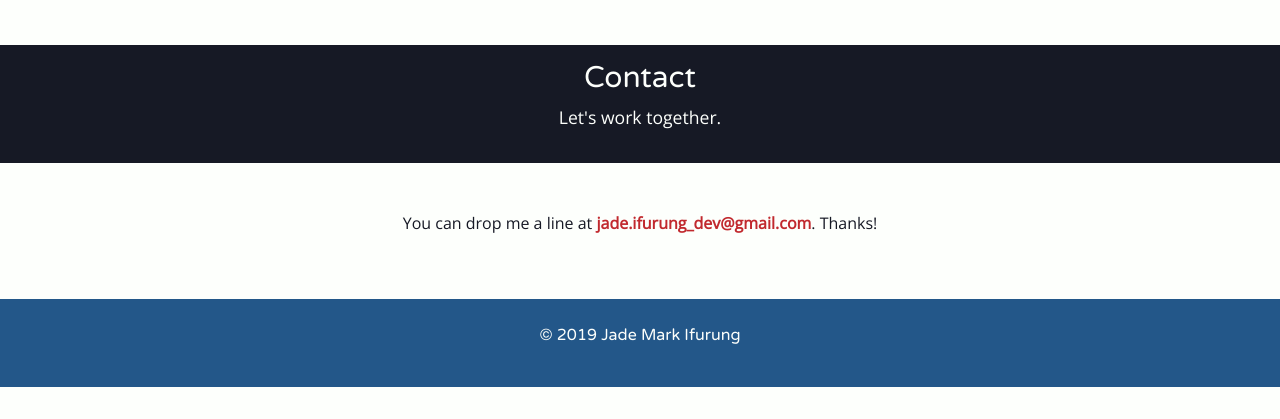
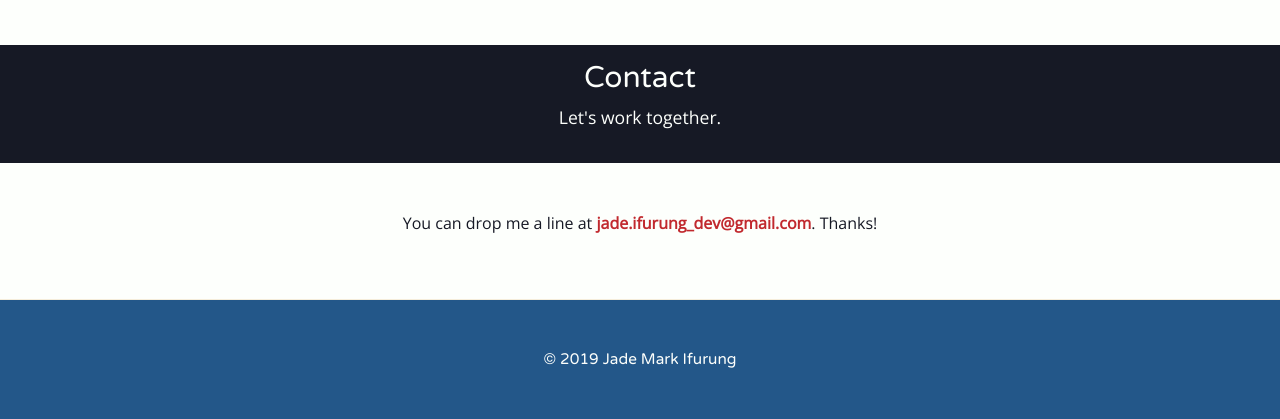
Before and after one commit to jadeifurung/jadeifurung.github.io, a plain HTML site: page index.html in a window 1280 px wide. Shown: the part 1751-2170 px from the top of the page. Before the commit the page ends 2138 px from the top, so only its background shows below. Drawn offline with nearby package versions, Linux system fonts and the light colour scheme.

Commit message:
Adjust header paddings.

```diff
--- a/index.html
+++ b/index.html
@@ -61,7 +61,7 @@
       </div>
     </div>
     <!-- About Section -->
-    <section class="container-fluid px-0">
+    <section class="container-fluid">
       <div class="anchor">
         <a id="about-target">&nbsp;</a>
         <div class="row section-header text-center py-3">
@@ -84,7 +84,7 @@
       </div>
     </section>
     <!-- Portfolio Section -->
-    <section class="container-fluid px-0">
+    <section class="container-fluid">
       <div class="anchor">
         <a id="portfolio-target">&nbsp;</a>
         <div class="row section-header text-center py-3">
@@ -167,7 +167,7 @@
       </div>
     </section>
     <!-- Contact Section -->
-    <section class="container-fluid px-0">
+    <section class="container-fluid">
       <div class="anchor">
         <a id="contact-target">&nbsp;</a>
         <div class="row section-header text-center py-3">
@@ -184,13 +184,8 @@
       </div>
     </section>
   </main>
-
-  <footer class="text-center py-4">
-    <div class="row">
-      <div class="col">
-        <p>&copy; 2019 Jade Mark Ifurung</p>
-      </div>
-    </div>
+  <footer class="text-center px-3 py-3">
+    <small>&copy; 2019 Jade Mark Ifurung</small>
   </footer>
   <!-- Optional JavaScript -->
   <!-- jQuery first, then Popper.js, then Bootstrap JS -->
--- a/styles.css
+++ b/styles.css
@@ -1,7 +1,12 @@
+* {
+    padding: 0;
+    margin: 0;
+    box-sizing: border-box;
+}
+
 html {
     scroll-behavior: smooth;
     font-size: 12px;
-    box-sizing: border-box;
 }
 
 body {
@@ -12,6 +17,8 @@ body {
 }
 
 header {
+    font-family: 'Varela Round', sans-serif;
+    background-color: #235789;
     border-bottom: 1px solid #fdfffc;
 }
 
@@ -19,12 +26,19 @@ header {
     font-family: 'Varela Round', sans-serif;
 }
 
-footer,
-.navbar {
-    font-family: 'Varela Round', sans-serif;
+footer {
+    height: 120px;
+    display: flex;
+    flex-direction: column;
+    justify-content: center;
+    align-items: center;
     background-color: #235789;
     color: #fdfffc;
-}
+    border-top: 1px solid #f5edda;
+    font-family: 'Varela Round', sans-serif;
+    font-size: 1.2rem;
+  }
+
 
 .nav-link {
     font-family: 'Varela Round', sans-serif;
@@ -118,7 +132,6 @@ main {
     background-size: cover;
     background-repeat: no-repeat;
     background-position: center;
-    background-attachment: fixed;
     margin: 0px;
     text-align: center;
     display: flex;
@@ -167,6 +180,7 @@ main {
 }
 
 .card {
+    width: 100%;
     background-color: #fdfffc;
     border-color: #161925;
     transform: scale(1, 1);
@@ -259,7 +273,6 @@ main {
 
     body {
         font-size: 1rem;
-        overflow-x: hidden;
     }
 
     .nav-link {
```
